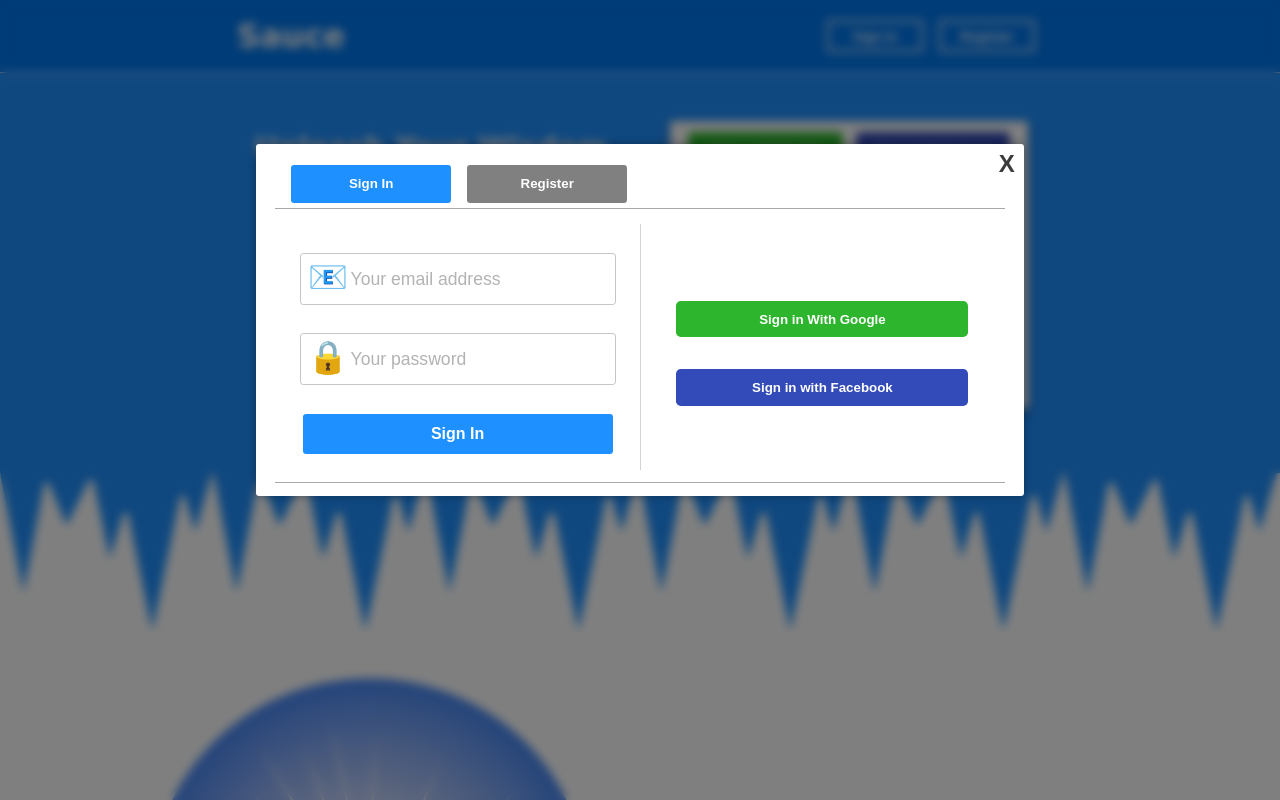
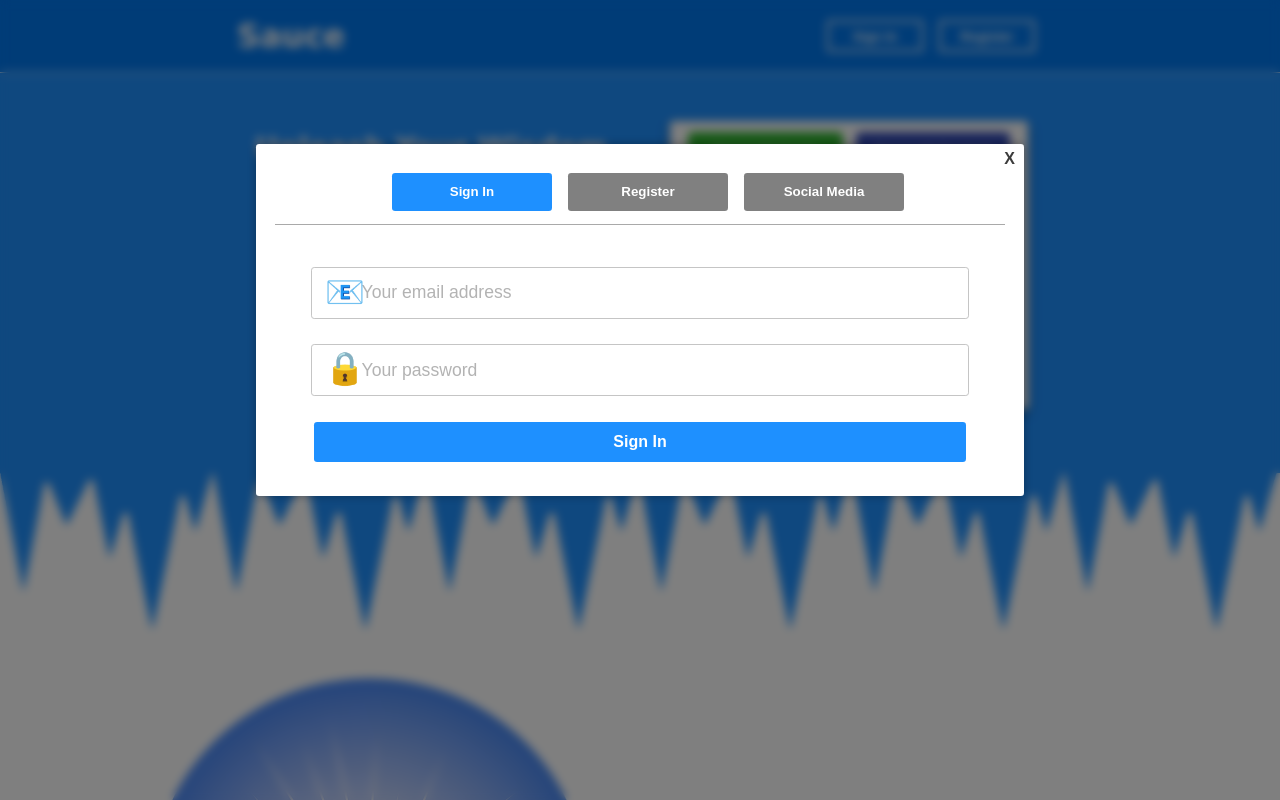
Before and after one commit to GJMattia/Q-CLIENT, a React (Vite) app: page /sauce in a window 1280 px wide. Both pictures are taken after a click on the button "Sign In". Shown: the top 800 px of the page. Built offline with nearby package versions, Linux system fonts and the light colour scheme.

Commit message:
fixed sign in div

```diff
--- a/src/components/Auth/LoginForm/LoginForm.css
+++ b/src/components/Auth/LoginForm/LoginForm.css
@@ -57,34 +57,3 @@
     top: 44%;
     left: 9%;
 }
-
-@media (max-width: 1000px) {
-
-    .LoginForm {
-        bottom: 1rem;
-        justify-content: space-evenly;
-    }
-
-    .LoginForm>input {
-        width: 85%;
-        height: 2.5rem;
-        font-size: 1rem;
-    }
-
-    .LoginBtn {
-        width: 87%;
-    }
-
-    .LoginEmail {
-        top: 11%;
-        left: 10%;
-        font-size: 1.5rem;
-    }
-
-    .LoginPW {
-        font-size: 1.5rem;
-        top: 41%;
-        left: 10%;
-    }
-
-}
--- a/src/components/Auth/SignUpForm/SignUpForm.css
+++ b/src/components/Auth/SignUpForm/SignUpForm.css
@@ -12,7 +12,7 @@
     width: 85%;
     height: 2rem;
     border: 1px solid rgb(197, 197, 197);
-    text-indent: 3rem;
+    text-indent: 2.7rem;
     font-size: 1.1rem;
     border-radius: .2rem;
 }
@@ -38,70 +38,27 @@
 }
 
 .CreateUser {
-    top: 6%;
-    left: 10%;
+    top: 5.5%;
+    left: 9%;
     font-size: 1.2rem;
 }
 
 .CreateEmail {
     top: 25%;
-    left: 10%;
+    left: 9%;
     font-size: 1.2rem;
 }
 
 .CreatePW1 {
     top: 43%;
-    left: 10%;
+    left: 9%;
     font-size: 1.2rem;
     filter: saturate(0%);
 }
 
 .CreatePW2 {
     top: 62%;
-    left: 10%;
+    left: 9%;
     font-size: 1.2rem;
     filter: saturate(200%);
 }
-
-@media (max-width: 1000px) {
-
-    .SignUpForm {
-        bottom: 1rem;
-    }
-
-    .SignUpForm>input {
-        width: 85%;
-        height: 2rem;
-        text-indent: 2.5rem;
-        font-size: 1rem;
-
-    }
-
-    .SignUpBtn {
-        margin-top: .5rem;
-        height: 1.8rem;
-
-    }
-
-    .CreateUser {
-        top: 3%;
-        font-size: 1rem;
-    }
-
-    .CreateEmail {
-        top: 22.5%;
-        font-size: 1rem;
-    }
-
-    .CreatePW1 {
-        top: 42%;
-        font-size: 1rem;
-
-    }
-
-    .CreatePW2 {
-        top: 61%;
-        font-size: 1rem;
-        filter: saturate(200%);
-    }
-}
--- a/src/components/Footer/Footer.jsx
+++ b/src/components/Footer/Footer.jsx
@@ -4,7 +4,7 @@
     return (
         <footer>
             <ul>
-                <li>&copy; Greg Mattia 2023</li>
+                <li>&copy; GM 2023</li>
                 <li><a href='https://docs.google.com/document/d/1ZN8uOHVa8YmOA8caMH9llIUPj0Q9YNJs/edit?usp=sharing&ouid=115131069856658862221&rtpof=true&sd=true' target="_blank">Resume</a></li>
                 <li><a href='https://github.com/GJMattia' target="_blank">Github</a></li>
                 <li><a href='https://www.linkedin.com/in/greg-mattia/' target="_blank">LinkedIn</a></li>
--- a/src/components/Log/Log.css
+++ b/src/components/Log/Log.css
@@ -29,7 +29,7 @@
     right: .2rem;
     top: .3rem;
     color: rgb(60, 60, 60);
-    font-size: 1.5rem;
+    font-size: 1rem;
     font-weight: 900;
     background: transparent;
     border: none;
@@ -42,10 +42,10 @@
 
 .LogButtons {
     display: flex;
-    justify-content: flex-start;
+    justify-content: center;
     align-items: center;
     margin: 1rem;
-    height: 3rem;
+    height: 4rem;
     width: 95%;
     border-bottom: 1px solid darkgray;
 }
@@ -55,7 +55,7 @@
     font-weight: 900;
     color: white;
     border: 0;
-    height: 80%;
+    height: 60%;
     width: 10rem;
     border-radius: .2rem;
     cursor: pointer;
@@ -68,7 +68,7 @@
     background-color: gray;
     color: white;
     border: 0;
-    height: 80%;
+    height: 60%;
     width: 10rem;
     border-radius: .2rem;
     cursor: pointer;
@@ -80,51 +80,34 @@
 
 
 
-.LogOptions {
-    display: flex;
-    flex-direction: row;
-    justify-content: space-evenly;
-    width: 95%;
-    height: 73%;
-    border-bottom: 1px solid darkgray;
-}
-
-.Manual {
+.LogDiv {
     display: flex;
     flex-direction: column;
     justify-content: flex-start;
     align-items: center;
-    width: 50%;
+    width: 100%;
+    height: 70%;
 }
 
-.Manual::before {
-    content: "";
-    position: absolute;
-    top: 5rem;
-    bottom: 0;
-    width: 1px;
-    height: 70%;
-    background-color: lightgray;
-    left: 50%;
-}
 
 .SocialMedia {
     display: flex;
     flex-direction: column;
-    justify-content: center;
+    justify-content: space-evenly;
     align-items: center;
-    width: 50%;
+    width: 100%;
+    height: 100%;
 }
 
 .SocialMedia>button {
     cursor: pointer;
     border: 0;
-    padding: .5rem;
     width: 80%;
     color: white;
     font-weight: 900;
     border-radius: .3rem;
-    height: 2.3rem;
+    font-size: 1.5rem;
+    height: 6rem;
     margin: 1rem;
 }
 
@@ -137,6 +120,7 @@
 }
 
 @media (max-width: 1420px) {
+
     .LogBox {
         width: 60%;
     }
@@ -144,42 +128,7 @@
 
 @media (max-width: 1000px) {
 
-    .LogButtons {
-        justify-content: space-evenly;
+    .LogBox {
+        width: 85%;
     }
-
-
-    .LogBox {
-        width: 95%;
-        height: 30rem;
-        justify-content: space-evenly;
-    }
-
-    .LogOptions {
-        display: flex;
-        flex-direction: column;
-        justify-content: space-evenly;
-        width: 95%;
-        height: 73%;
-        border-bottom: 1px solid darkgray;
-    }
-
-    .Manual {
-        width: 100%;
-        border-bottom: 1px solid rgb(172, 172, 172);
-        height: 100%;
-    }
-
-    .SocialMedia {
-        width: 100%;
-        height: 100%;
-    }
-
-    .Manual::before {
-        display: none;
-
-    }
-
-
-
 }
--- a/src/components/Log/Log.jsx
+++ b/src/components/Log/Log.jsx
@@ -16,6 +16,9 @@
         setLogType(1)
     }
 
+    function toggleSocial() {
+        setLogType(2)
+    }
 
     return (
         <div className='LogBackground'>
@@ -25,28 +28,30 @@
                 <div className='LogButtons'>
                     <button className={logType === 0 ? 'ActiveLog' : 'NotActiveLog'} onClick={toggleSignIn}>Sign In</button>
                     <button className={logType === 1 ? 'ActiveLog' : 'NotActiveLog'} onClick={toggleCreate}>Register</button>
+                    <button className={logType === 2 ? 'ActiveLog' : 'NotActiveLog'} onClick={toggleSocial}>Social Media</button>
                 </div>
 
-                <div className='LogOptions'>
 
 
-                    <div className='Manual'>
+
+                <div className='LogDiv'>
                     {logType === 0 ? (
                         <LoginForm log={log} setLog={setLog} setUser={setUser} />
+                    ) : logType === 1 ? (
+                        <SignUpForm setUser={setUser} />
                     ) : (
-                            <SignUpForm setUser={setUser} />
+                        <div className='SocialMedia'>
+                            <button>Sign in With Google</button>
+                            <button>Sign in with Facebook</button>
+                        </div>
                     )}
                 </div>
 
 
 
 
-                    <div className='SocialMedia'>
-                        <button>Sign in With Google</button>
-                        <button>Sign in with Facebook</button>
-                    </div>
 
-                </div>
+
 
 
 
```
Lines whose indentation alone changed are shown as unchanged.
